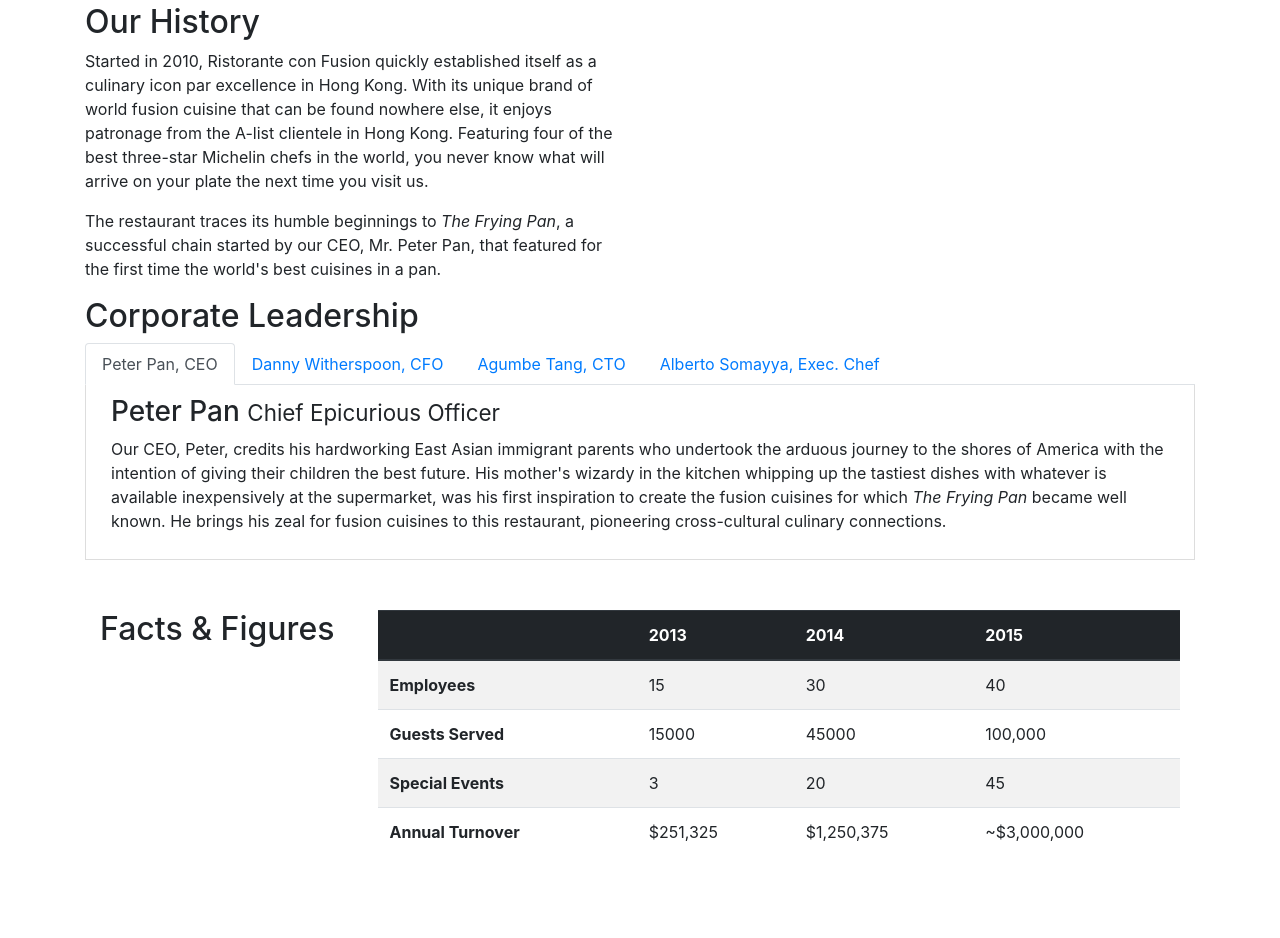
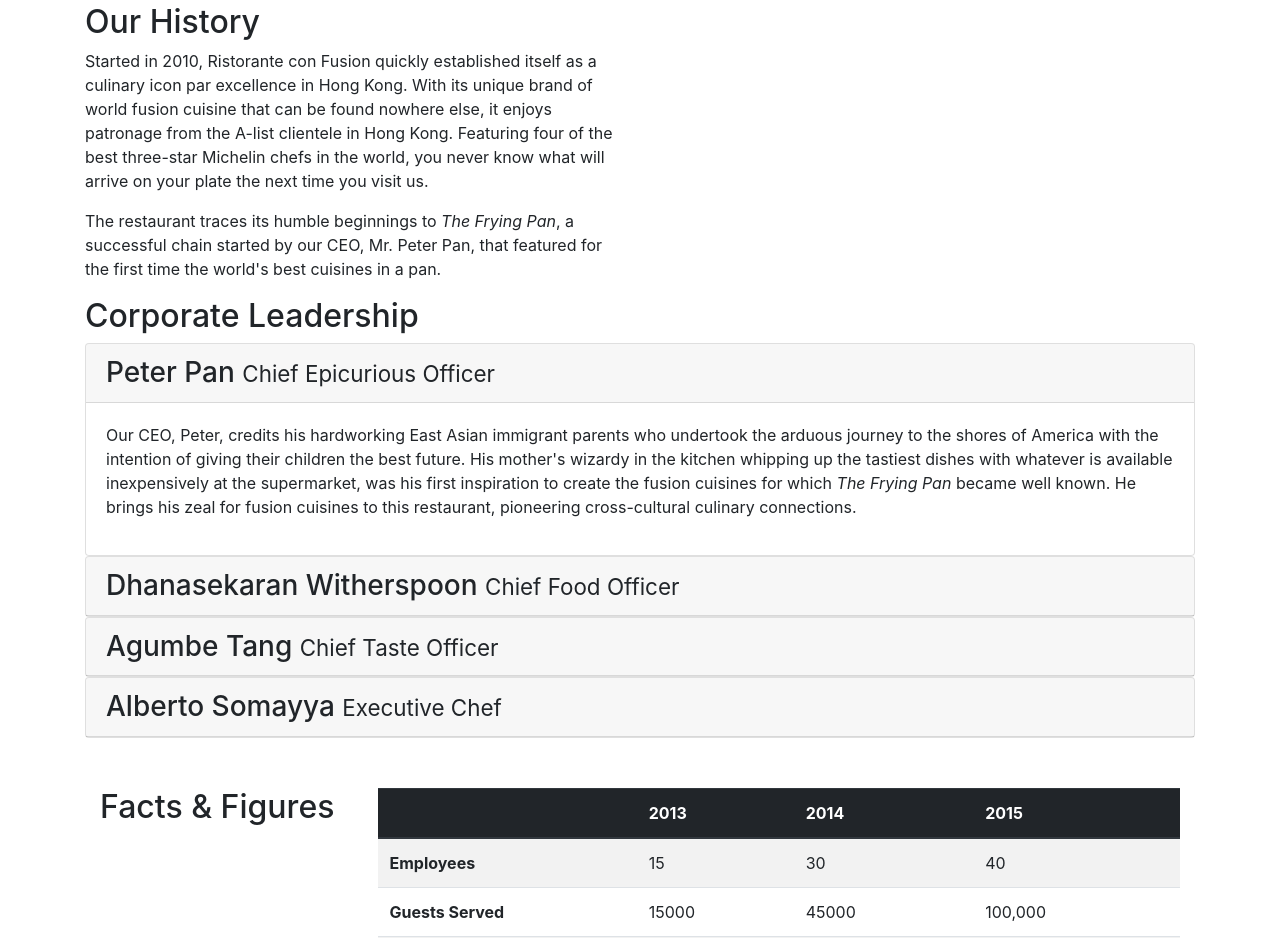
Before and after one commit to chukrav/Bootstrap4Ex, a website: page Bootstrap4/conFusion/aboutus.html in a window 1280 px wide. Shown: the part 462-1400 px from the top of the page. Drawn offline with nearby package versions, Linux system fonts and the light colour scheme.

Commit message:
Accordion

```diff
--- a/Bootstrap4/conFusion/aboutus.html
+++ b/Bootstrap4/conFusion/aboutus.html
@@ -86,25 +86,17 @@
             <div class="col-12">
                 <h2>Corporate Leadership</h2>
                 <!-- Toggleable Tabs -->
-                <ul class="nav nav-tabs">
-                    <li class="nav-item">
-                        <a class="nav-link active" href="#peter" role="tab" data-toggle="tab">Peter Pan, CEO</a>
-                    </li>
-                    <li class="nav-item">
-                        <a class="nav-link" href="#danny" role="tab" data-toggle="tab">Danny Witherspoon, CFO</a>
-                    </li>
-                    <li class="nav-item">
-                        <a class="nav-link" href="#agumbe" role="tab" data-toggle="tab">Agumbe Tang, CTO</a>
-                    </li>
-                    <li class="nav-item">
-                        <a class="nav-link" href="#alberto" role="tab" data-toggle="tab">Alberto Somayya, Exec. Chef</a>
-                    </li>
-                </ul>
-                <!-- Tab panes -->
-                <div class="tab-content">
-                    <!-- <div role="tabpanel" class="tab-pane fade show active" id="peter"> -->
-                    <div class="container tab-pane active" id="peter">
-                        <h3>Peter Pan <small>Chief Epicurious Officer</small></h3>
+                <div id="accordion">
+                    <div class="card">
+                        <div class="card-header" role="tab" id="peterhead">
+                            <h3 class="mb-0">
+                                <a data-toggle="collapse" data-target="#peter">
+                                    Peter Pan <small>Chief Epicurious Officer</small>
+                                </a>
+                            </h3>
+                        </div>
+                        <div class="collapse show" id="peter" data-parent="#accordion">
+                            <div class="card-body">
                                 <p class="d-none d-sm-block">Our CEO, Peter, credits his hardworking East Asian immigrant
                                     parents who
                                     undertook the arduous journey to the shores of America with the intention of giving their
@@ -117,9 +109,19 @@
                                     cuisines
                                     to this restaurant, pioneering cross-cultural culinary connections.</p>
                             </div>
-                    <!-- <div role="tabpanel" class="tab-pane fade show" id="danny"> -->
-                    <div class="container tab-pane fade" id="danny">
-                        <h3>Dhanasekaran Witherspoon <small>Chief Food Officer</small></h3>
+                        </div>
+
+                    </div>
+                    <div class="card">
+                        <div class="card-header" role="tab" id="dannyhead">
+                        <h3 class="mb-0">
+                            <a class="collapsed" data-toggle="collapse" data-target="#danny">
+                            Dhanasekaran Witherspoon <small>Chief Food Officer</small>
+                            </a>
+                        </h3>
+                    </div>
+                    <div class="collapse" id="danny" data-parent="#accordion">
+                        <div class="card-body">
                             <p class="d-none d-sm-block">Our CFO, Danny, as he is affectionately referred to by his
                                 colleagues,
                                 comes from a long established family tradition in farming and produce. His experiences
@@ -129,9 +131,18 @@
                                 puts it in his own words, <em>Everything that runs, wins, and everything that stays,
                                     pays!</em></p>
                         </div>
-                    <!-- <div role="tabpanel" class="tab-pane fade show" id="agumbe"> -->
-                    <div class="container tab-pane fade" id="agumbe">
-                        <h3>Agumbe Tang <small>Chief Taste Officer</small></h3>
+                    </div>
+                </div>
+                <div class="card">
+                        <div class="card-header" role="tab" id="agumbehead">
+                        <h3 class="mb-0">
+                            <a class="collapsed" data-toggle="collapse" data-target="#agumbe">
+                            Agumbe Tang <small>Chief Taste Officer</small>
+                            </a>
+                        </h3>
+                    </div>
+                    <div class="collapse" id="agumbe" data-parent="#accordion">
+                        <div class="card-body">
                             <p class="d-none d-sm-block">Blessed with the most discerning gustatory sense, Agumbe, our CTO,
                                 personally ensures that every dish that we serve meets his exacting tastes. Our chefs dread
                                 the
@@ -139,9 +150,18 @@
                                 his
                                 motto, <em>You click only if you survive my lick.</em></p>
                         </div>
-                    <!-- <div role="tabpanel" class="tab-pane fade show" id="alberto"> -->
-                    <div class="container tab-pane fade" id="alberto">
-                        <h3>Alberto Somayya <small>Executive Chef</small></h3>
+                    </div>
+                </div>
+                <div class="card">
+                        <div class="card-header" role="tab" id="albertohead">
+                        <h3 class="mb-0">
+                            <a class="collapsed" data-toggle="collapse" data-target="#alberto">
+                            Alberto Somayya <small>Executive Chef</small>
+                            </a>
+                        </h3>
+                    </div>
+                    <div class="collapse" id="alberto" data-parent="#accordion">
+                        <div class="card-body">
                             <p class="d-none d-sm-block">Award winning three-star Michelin chef with wide International
                                 experience
                                 having worked closely with whos-who in the culinary world, he specializes in creating
@@ -151,6 +171,10 @@
                                     cultures, and you get a winning hit! Amma Mia!</em></p>
                         </div>
                     </div>
+                </div>
+
+                </div>
+
 
             </div>
         </div>
```
Lines whose indentation alone changed are shown as unchanged.
